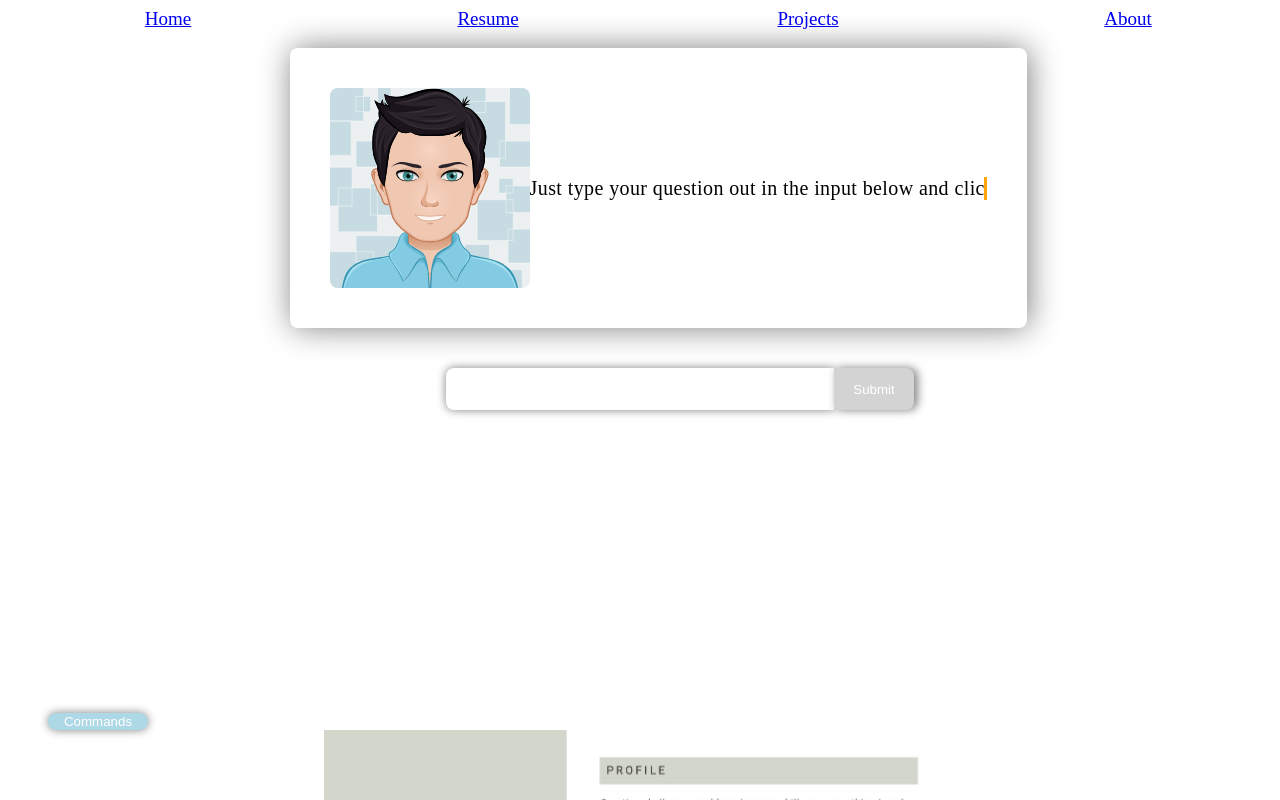
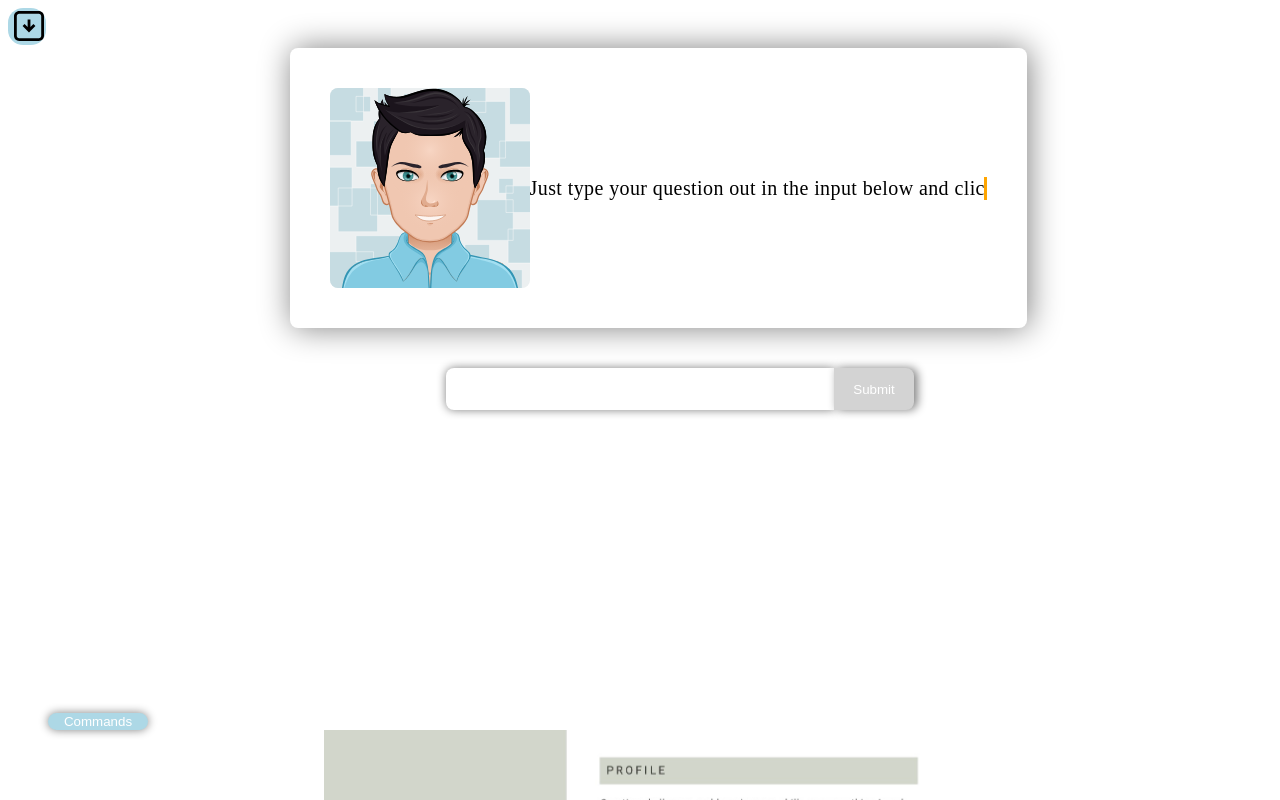
Before and after one commit to CLLane/personal-site, a React (Create React App) app: page /Resume in a window 1280 px wide. Shown: the top 800 px of the page. Built offline with nearby package versions, Linux system fonts and the light colour scheme.

Commit message:
Create drop down for nav bar

```diff
--- a/src/Components/Nav/Nav.css
+++ b/src/Components/Nav/Nav.css
@@ -1,12 +1,16 @@
 nav {
+ /* height: 100%; */
   overflow: hidden;
   position: fixed;
   display: flex;
   justify-content: space-evenly;
   align-items: center;
-  height: 7vh;
+  /* height: 7vh; */
   width: 100%;
   z-index: 100;
+  /* display: flex; */
+  flex-direction: column;
+  align-items: flex-start;
 }
 
 .home-nav__link,
@@ -24,6 +28,30 @@ nav {
 .resume-nav__link:hover,
 .projects-nav__link:hover,
 .about-nav__link:hover {
- background: black;
- color: white;
+  background: black;
+  color: white;
 }
+
+.nav_button__false, .nav_button__true{
+  border: none;
+  background: lightblue;
+  border-radius: 40%;
+  width: 3vw;
+}
+.nav_button__false:hover, .nav_button__true:hover {
+  background: skyblue;
+  cursor: pointer;
+}
+
+.nav_button__img {
+  width: 30px;
+  height: 30px;
+  margin-top: 2px;
+}
+
+.nav_bar__verbose {
+display: flex;
+flex-direction: column-reverse;
+width: 33%;
+height: 50vh;
+}
--- a/src/Components/Nav/Nav.jsx
+++ b/src/Components/Nav/Nav.jsx
@@ -1,13 +1,39 @@
-import React from 'react';
-import '../Nav/Nav.css'
+import React, { Component } from "react";
+import "../Nav/Nav.css";
+import dropDown from '../../Images/drop-down.svg'
 import { Route, Link } from "react-router-dom";
 
-export let Nav = (props) => {
+export class Nav extends Component {
+  constructor(props) {
+    super(props);
+    this.state = {
+      showOptions: false
+    };
+  }
+  toggleShowOptions = (e) => {
+    e.preventDefault();
+    this.setState({showOptions: !this.state.showOptions})
+  }
+  render() {
     return (
       <nav>
+        {!this.state.showOptions && (
+          <>
+            <button
+              onClick={e => this.toggleShowOptions(e)}
+              className="nav_button__false"
+              // value="Nav"
+              // type="button"
+            >
+              <img className="nav_button__img" src={dropDown}></img>
+            </button>
+          </>
+        )}
+        {this.state.showOptions && (
+          <div className='nav_bar__verbose'>
             <Link
               to="/"
-        onClick={() => props.changePage("home")}
+              onClick={() => this.props.changePage("home")}
               className="home-nav__link"
               value=""
               type="button"
@@ -15,26 +41,37 @@ export let Nav = (props) => {
               Home
             </Link>
             <Link
-        onClick={() => props.changePage("resume")}
+              onClick={() => this.props.changePage("resume")}
               className="resume-nav__link"
               to="/Resume"
             >
               Resume
             </Link>
             <Link
-        onClick={() => props.changePage("projects")}
+              onClick={() => this.props.changePage("projects")}
               className="projects-nav__link"
               to="/Projects"
             >
               Projects
             </Link>
             <Link
-        onClick={() => props.changePage("bio")}
+              onClick={() => this.props.changePage("bio")}
               className="about-nav__link"
               to="/Bio"
             >
               About
             </Link>
+            <button
+              onClick={e => this.toggleShowOptions(e)}
+              className="nav_button__true"
+              // value="Nav"
+              // type="button"
+            >
+              <img className="nav_button__img" src={dropDown}></img>
+            </button>
+          </div>
+        )}
       </nav>
     );
   }
+}
```
Also changed, not shown: src/Images/drop-down.svg (added). Lines whose indentation alone changed are shown as unchanged.
